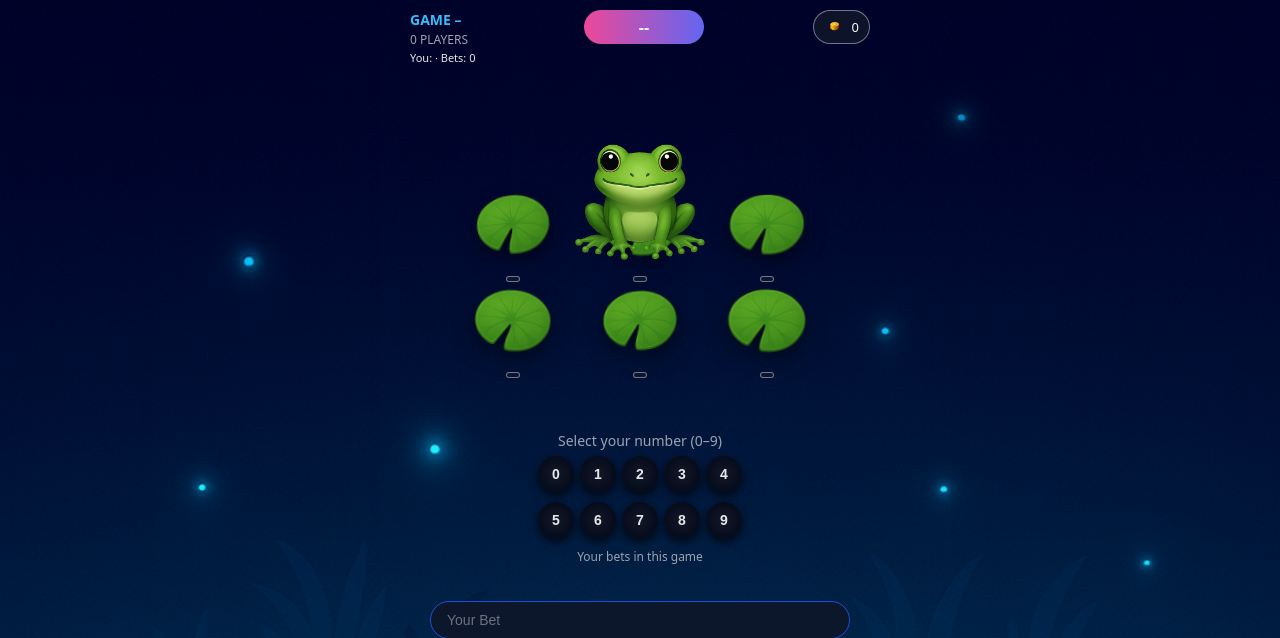
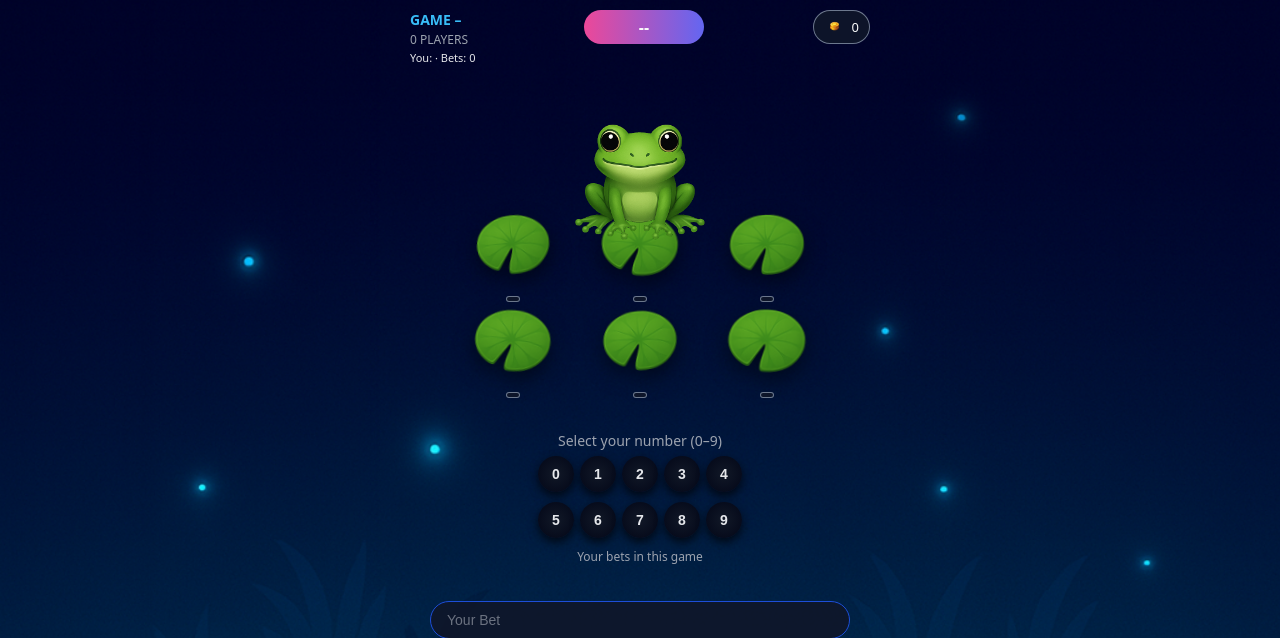
Before and after one commit to mudit0829/game-of-five, a Flask app: template templates/silver-game.html in a window 1280 px wide. Shown: the top 638 px of the page. Run offline with Flask 3, Linux system fonts and the light colour scheme; the template is opened without the code that fills it, so the values that code supplies are empty; some libraries are stand-ins or nearby versions.

Commit message:
Update silver-game.css

```diff
--- a/static/css/silver-game.css
+++ b/static/css/silver-game.css
@@ -119,7 +119,7 @@ body {
 .frog-wrapper {
   position: absolute;
   left: 50%;
-  top: 16%;                /* move up/down if needed: smaller = closer to top */
+  top: 10%;                /* move up/down if needed: smaller = closer to top */
   transform: translateX(-50%);
   width: 150px;
   height: 150px;
@@ -150,7 +150,7 @@ body {
 .pads {
   position: absolute;
   left: 50%;
-  bottom: 10%;            /* move up/down as you like */
+  bottom: 4%;            /* move up/down as you like */
   transform: translateX(-50%);
   width: 100%;
   max-width: 380px;
```
